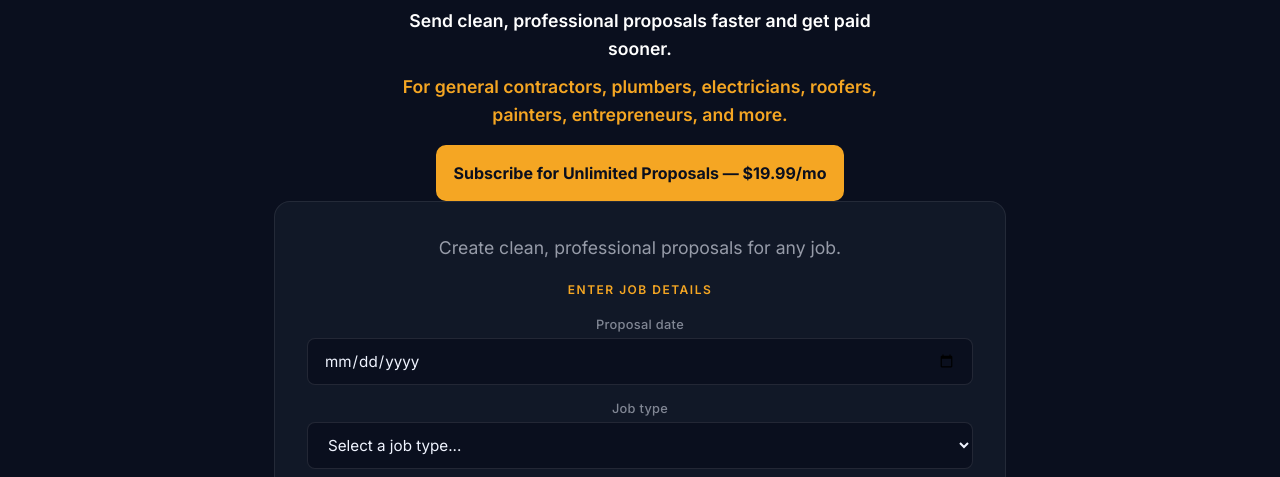
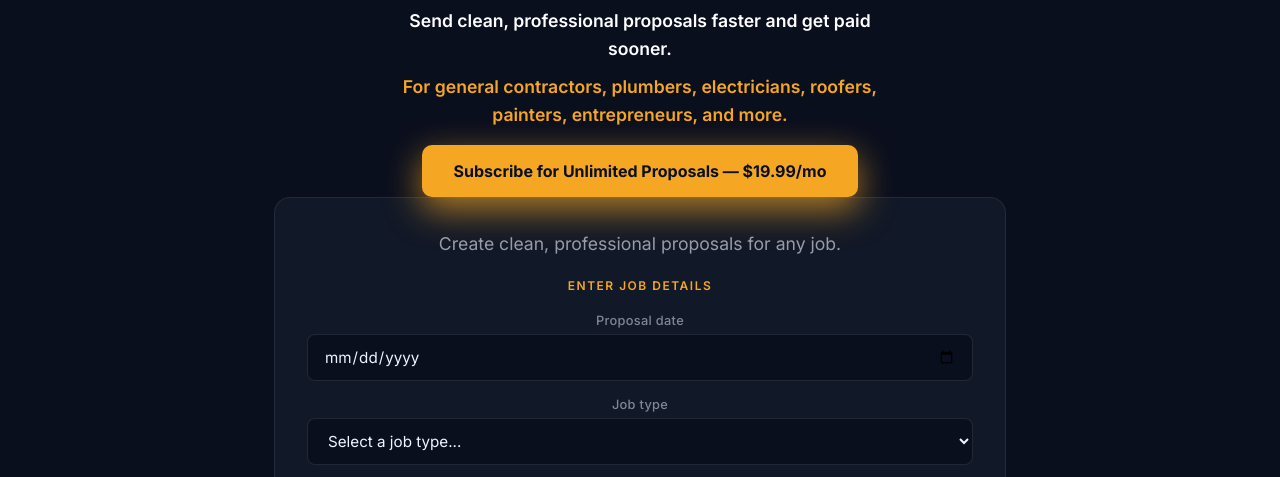
Before and after one commit to zitataylor/contractor-app, a website: page public/index.html in a window 1280 px wide. Shown: the part 323-800 px from the top of the page. Drawn offline with Linux system fonts and the light colour scheme.

Commit message:
Update style.css

```diff
--- a/public/style.css
+++ b/public/style.css
@@ -251,26 +251,22 @@ textarea {
 }
 
 .subscribe-btn {
-  text-align: center
-  display: block;
+  display: inline-block;
   width: auto;
-  padding: 1rem;
+  padding: 1rem 2rem;
   background: #f5a623;
   color: #0a0f1e;
   font-family: 'Inter', sans-serif;
   font-size: 1rem;
   font-weight: 700;
-  border: 2px solid #f5a623;
+  border: none;
   border-radius: 10px;
   cursor: pointer;
   margin-top: 1rem;
-  transition: background 0.2s, color 0.2s;
-  display: inline-block
-  box-shadow: 0 8px 20px rgba(245,166,35,0.4);
+  box-shadow: 0 12px 35px rgba(245,166,35,0.7);
+  transition: transform 0.2s, box-shadow 0.2s;
 }
-transform: translateY(-2px);
-box-shadow: 0 12px 28px rgba(245,166,35,0.5);
 .subscribe-btn:hover {
-  background: #f5a623;
-  color: #0a0f1e;
+  transform: translateY(-2px);
+  box-shadow: 0 18px 45px rgba(245,166,35,0.9);
 }
```
